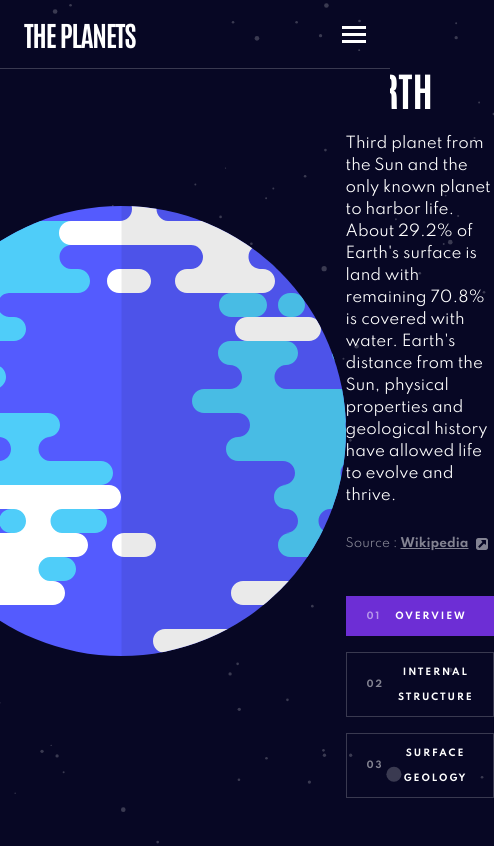
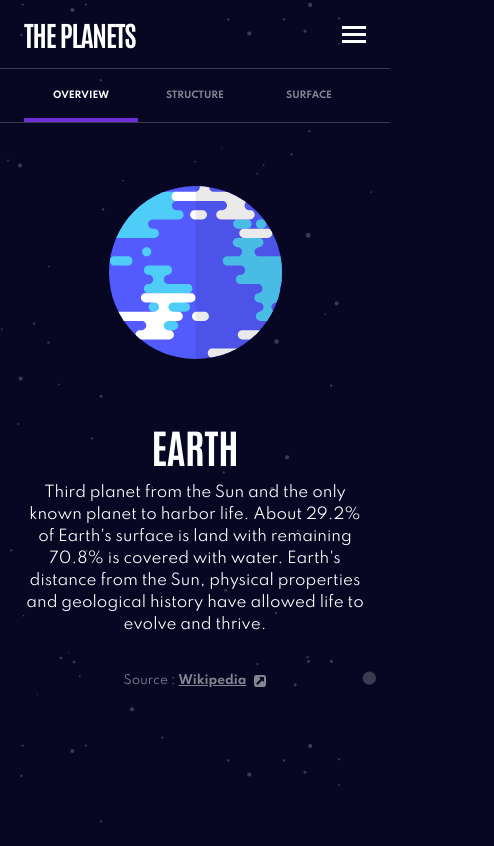
Before and after one commit to NinjaInShade/planet-fact-site, a React (Create React App) app: page /earth in a window 390 px wide. Shown: the whole page, 494 px wide, since content can reach past the window. Built offline with nearby package versions, Linux system fonts and the light colour scheme; the HTML template or start-up script is replaced by a standard one.

Commit message:
Mobile tabs navigation done

```diff
--- a/src/components/MobileNav/MobileNav.css
+++ b/src/components/MobileNav/MobileNav.css
@@ -1,7 +1,8 @@
 .mobile-nav {
   position: absolute;
   overflow: hidden;
-  transition: all 0.5s ease-in-out;
+  transition: all 0.2s ease-in-out;
+  pointer-events: none;
   background-color: var(--black);
   height: calc(100vh - 70px);
   top: calc(100% + 1px);
@@ -10,10 +11,13 @@
   width: 100%;
   z-index: 2;
   left: 0;
+  opacity: 0;
 }
 
 .mobile-nav-active {
   max-height: 100vh;
+  opacity: 1;
+  pointer-events: all;
 }
 
 .mobile-nav-link {
--- a/src/pages/PlanetPage/PlanetPage.css
+++ b/src/pages/PlanetPage/PlanetPage.css
@@ -25,9 +25,6 @@
   position: relative;
 }
 
-.planet-page-img {
-}
-
 .planet-img-geology {
   position: absolute;
   transform: translateX(-50%);
@@ -37,6 +34,10 @@
 }
 
 .planet-page-text {
+  display: flex;
+  flex-direction: column;
+  align-items: flex-start;
+  justify-content: center;
   max-width: 350px;
   width: 100%;
 }
@@ -68,9 +69,71 @@
 .planet-page-stats {
 }
 
+.planet-page-img-mercury {
+  max-width: 184px;
+}
+.planet-page-img-venus {
+  max-width: 253px;
+}
+.planet-page-img-earth {
+  max-width: 285px;
+}
+.planet-page-img-mars {
+  max-width: 213px;
+}
+.planet-page-img-jupiter {
+  max-width: 369px;
+}
+.planet-page-img-saturn {
+  max-width: 422px;
+}
+.planet-page-img-uranus {
+  max-width: 290px;
+}
+.planet-page-img-neptune {
+  max-width: 285px;
+}
+
+.planet-page-mobile-tabs {
+  display: none;
+  padding: 0 24px;
+}
+
 @media (max-width: 968px) {
   .planet-page {
     padding-top: 0;
+  }
+
+  .planet-page-main {
+    flex-direction: column;
+  }
+
+  .planet-page-img-outer-container {
+    height: 460px;
+  }
+
+  .planet-page-text {
+    flex-direction: row;
+    justify-content: space-between;
+    align-items: center;
+    max-width: none;
+  }
+
+  .planet-page-text div:first-child {
+    margin-right: 30px;
+    max-width: 340px;
+  }
+
+  .planet-page-text button {
+    width: 280px;
+  }
+
+  .planet-page-source {
+    margin-bottom: 0;
+  }
+
+  .planet-page-subtitle {
+    margin-bottom: 32px;
   }
 }
 
@@ -78,4 +141,123 @@
   .planet-page {
     padding: 0 24px 48px 24px;
   }
+
+  .planet-page-img-outer-container {
+    height: 303px;
+  }
+
+  .planet-page-text {
+    flex-direction: column;
+    justify-content: center;
+  }
+
+  .planet-page-text > * {
+    text-align: center;
+  }
+
+  .planet-page-source {
+    justify-content: center;
+  }
+
+  .planet-page-text div:first-child {
+    margin-right: 0;
+    max-width: none;
+  }
+
+  .planet-page-text div:last-child {
+    display: none;
+  }
+
+  .planet-page-subtitle {
+    margin-top: 16px;
+  }
+
+  .planet-page-img-mercury {
+    max-width: 111px;
+  }
+  .planet-page-img-venus {
+    max-width: 154px;
+  }
+  .planet-page-img-earth {
+    max-width: 173px;
+  }
+  .planet-page-img-mars {
+    max-width: 129px;
+  }
+  .planet-page-img-jupiter {
+    max-width: 224px;
+  }
+  .planet-page-img-saturn {
+    max-width: 256px;
+  }
+  .planet-page-img-uranus {
+    max-width: 176px;
+  }
+  .planet-page-img-neptune {
+    max-width: 173px;
+  }
+
+  .planet-page-mobile-tabs {
+    border-bottom: 1px solid var(--white-20);
+    display: block;
+  }
+
+  .planet-page-mobile-tabs ul {
+    display: flex;
+    justify-content: center;
+    align-items: center;
+  }
+
+  .planet-page-mobile-tabs ul * {
+    width: 100%;
+  }
+
+  .planet-page-mobile-tab {
+    text-transform: uppercase;
+    border-top: 4px solid transparent;
+    border-bottom: 4px solid transparent;
+    font-size: var(--button);
+    line-height: var(--button-lh);
+    color: var(--white-50);
+    font-weight: 700;
+    padding: 10px 0;
+  }
+
+  .planet-page-mobile-tab:hover {
+    transition: all 0.4s ease-in-out;
+    color: var(--white);
+  }
+
+  .planet-page-mobile-tab:focus {
+    outline: var(--white-20) solid 2px;
+  }
+
+  .planet-page-mobile-tab:hover.planet-page-mobile-tab-mercury {
+    border-bottom: 4px solid var(--mercury);
+  }
+  .planet-page-mobile-tab:hover.planet-page-mobile-tab-venus {
+    border-bottom: 4px solid var(--venus);
+  }
+  .planet-page-mobile-tab:hover.planet-page-mobile-tab-earth {
+    border-bottom: 4px solid var(--earth);
+  }
+  .planet-page-mobile-tab:hover.planet-page-mobile-tab-mars {
+    border-bottom: 4px solid var(--mars);
+  }
+  .planet-page-mobile-tab:hover.planet-page-mobile-tab-jupiter {
+    border-bottom: 4px solid var(--jupiter);
+  }
+  .planet-page-mobile-tab:hover.planet-page-mobile-tab-saturn {
+    border-bottom: 4px solid var(--saturn);
+  }
+  .planet-page-mobile-tab:hover.planet-page-mobile-tab-uranus {
+    border-bottom: 4px solid var(--uranus);
+  }
+  .planet-page-mobile-tab:hover.planet-page-mobile-tab-neptune {
+    border-bottom: 4px solid var(--neptune);
+  }
+
+  .planet-img-geology {
+    max-width: 50px;
+  }
 }
--- a/src/pages/PlanetPage/PlanetPage.js
+++ b/src/pages/PlanetPage/PlanetPage.js
@@ -33,18 +33,67 @@ export default function PlanetPage() {
   console.log(planetData);
 
   return planetData ? (
+    <>
+      <nav className='planet-page-mobile-tabs'>
+        <ul>
+          <li>
+            <button
+              className={`planet-page-mobile-tab planet-page-mobile-tab-${planetData.name.toLowerCase()}`}
+              onClick={() => setActiveTabHandler('overview')}
+              style={
+                activeTab === 'overview'
+                  ? { color: `var(--white)`, borderBottom: `4px solid var(--${planetData.name.toLowerCase()})` }
+                  : {}
+              }
+            >
+              Overview
+            </button>
+          </li>
+          <li>
+            <button
+              className={`planet-page-mobile-tab planet-page-mobile-tab-${planetData.name.toLowerCase()}`}
+              onClick={() => setActiveTabHandler('structure')}
+              style={
+                activeTab === 'structure'
+                  ? { color: `var(--white)`, borderBottom: `4px solid var(--${planetData.name.toLowerCase()})` }
+                  : {}
+              }
+            >
+              Structure
+            </button>
+          </li>
+          <li>
+            <button
+              className={`planet-page-mobile-tab planet-page-mobile-tab-${planetData.name.toLowerCase()}`}
+              onClick={() => setActiveTabHandler('geology')}
+              style={
+                activeTab === 'geology'
+                  ? { color: `var(--white)`, borderBottom: `4px solid var(--${planetData.name.toLowerCase()})` }
+                  : {}
+              }
+            >
+              Surface
+            </button>
+          </li>
+        </ul>
+      </nav>
       <main className='planet-page'>
         <div className='planet-page-container'>
           <section className='planet-page-main'>
             <div className='planet-page-img-outer-container'>
               <div className='planet-page-img-inner-container'>
                 {(activeTab === 'overview' || activeTab === 'geology') && (
-                <img src={`/assets/${planetData.images.planet}`} alt={`${planetData.name} illustration`} />
+                  <img
+                    src={`/assets/${planetData.images.planet}`}
+                    alt={`${planetData.name} illustration`}
+                    className={`planet-page-img-${planetData.name.toLowerCase()}`}
+                  />
                 )}
                 {activeTab === 'structure' && (
                   <img
                     src={`/assets/${planetData.images.internal}`}
                     alt={`${planetData.name} internal structure illustration overlaying the main planet illustration`}
+                    className={`planet-page-img-${planetData.name.toLowerCase()}`}
                   />
                 )}
                 {activeTab === 'geology' && (
@@ -57,6 +106,7 @@ export default function PlanetPage() {
               </div>
             </div>
             <div className='planet-page-text'>
+              <div>
                 <h1>{planetData.name}</h1>
                 <p className='body planet-page-subtitle'>{planetData[activeTab].content}</p>
                 <p className='body-s planet-page-source'>
@@ -72,6 +122,8 @@ export default function PlanetPage() {
                     />
                   </svg>
                 </p>
+              </div>
+              <div>
                 <Button
                   number='01'
                   text='Overview'
@@ -94,10 +146,12 @@ export default function PlanetPage() {
                   onClick={() => setActiveTabHandler('geology')}
                 />
               </div>
+            </div>
           </section>
           <section className='planet-page-stats'></section>
         </div>
       </main>
+    </>
   ) : (
     <LoadingSpinner />
   );
```
Lines whose indentation alone changed are shown as unchanged.
